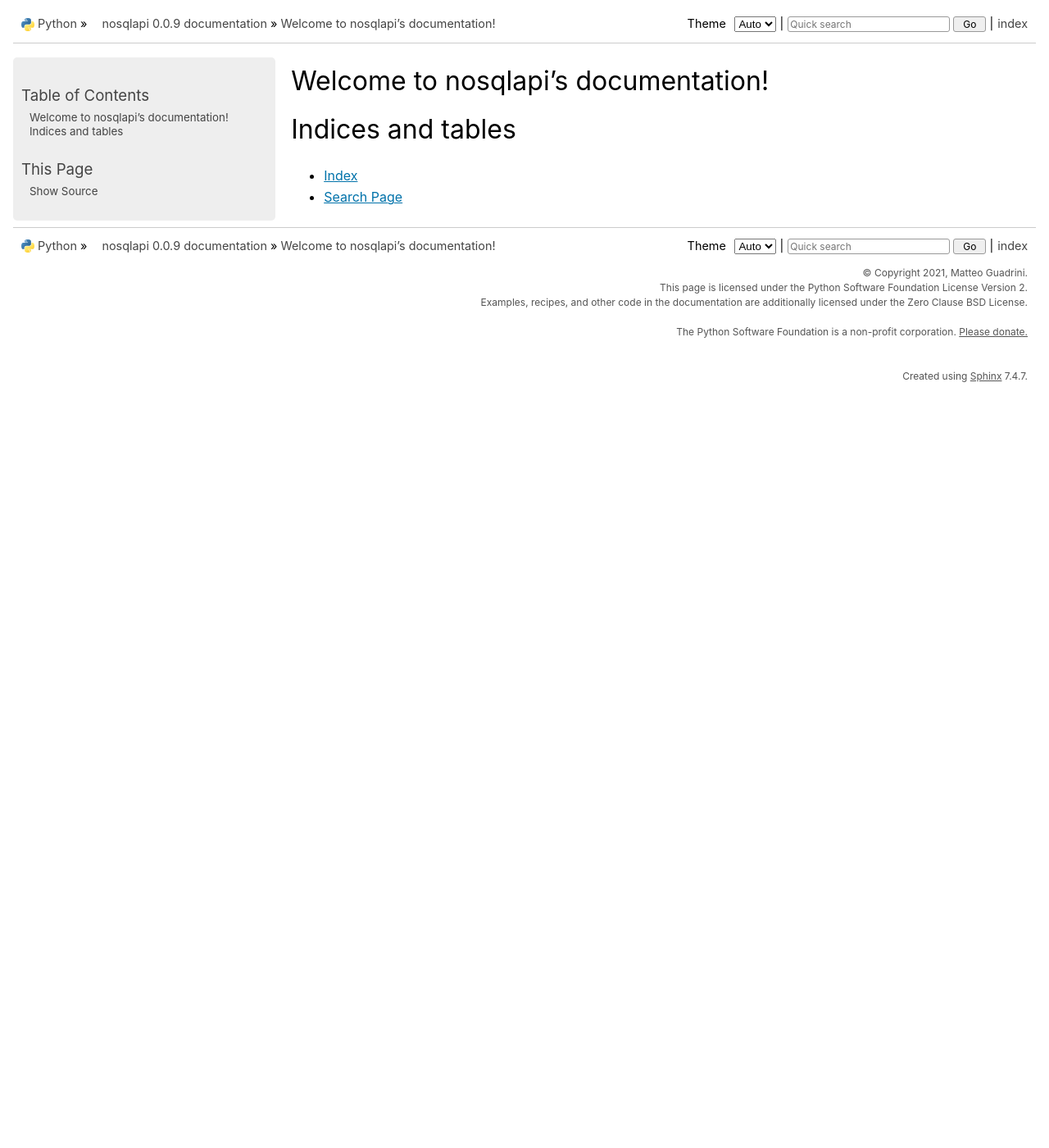
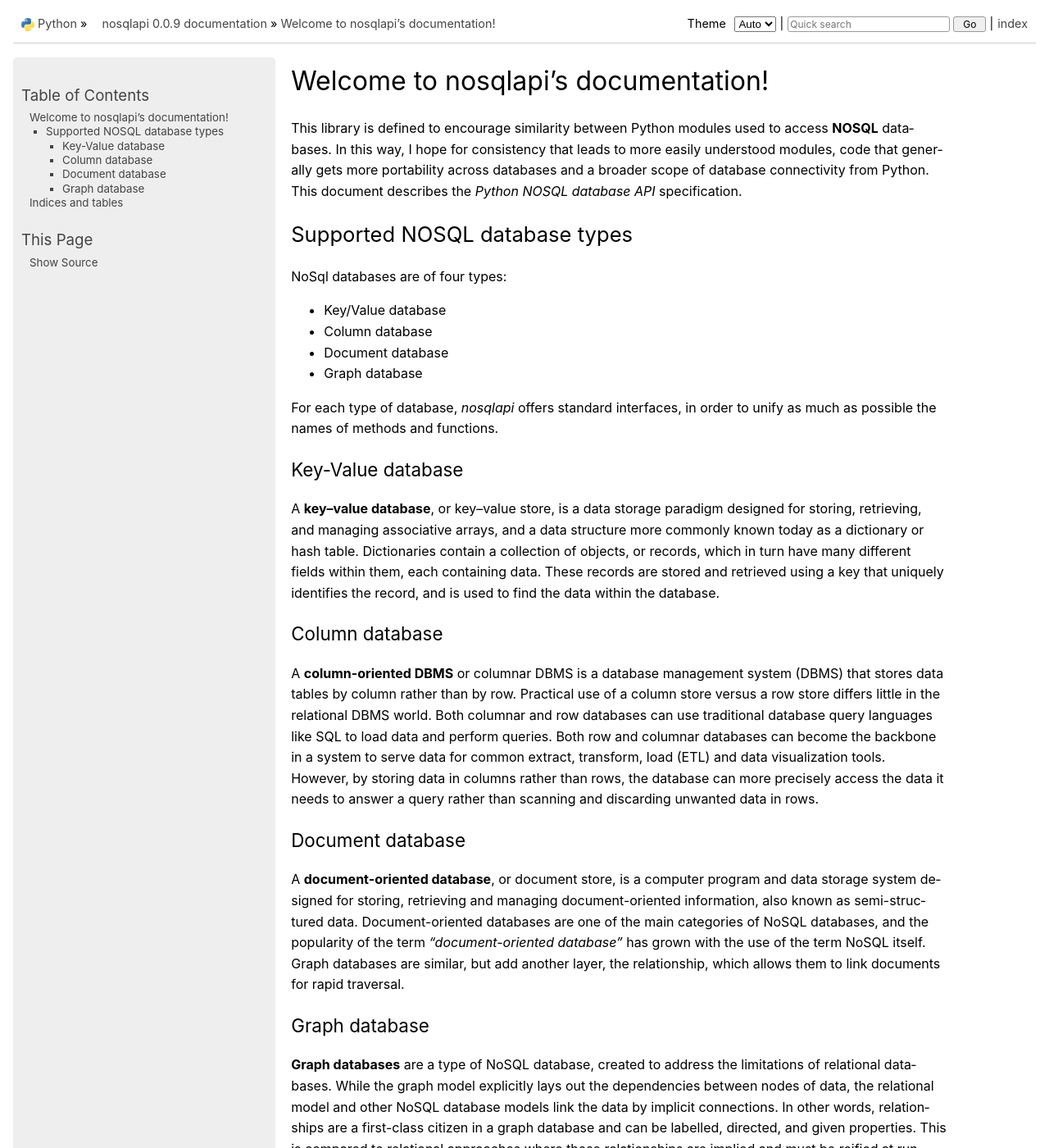
Before and after one commit to MatteoGuadrini/nosqlapi, a Sphinx documentation site: the page built from docs/source/index.rst, in a window 1280 px wide and 1400 px high. Shown: the whole window at 82% size. Built offline with Sphinx 7.4.7, drawn with Linux system fonts in a browser that asks for light colours; some of the changed text lies outside the part shown.

Commit message:
Added type of databases on index

```diff
--- a/docs/source/index.rst
+++ b/docs/source/index.rst
@@ -5,6 +5,63 @@
 
 Welcome to nosqlapi's documentation!
 ====================================
+
+This library is defined to encourage similarity between Python modules used to access **NOSQL** databases.
+In this way, I hope for consistency that leads to more easily understood modules,
+code that generally gets more portability across databases and a broader scope of database connectivity from Python.
+This document describes the *Python NOSQL database API* specification.
+
+Supported NOSQL database types
+******************************
+
+NoSql databases are of four types:
+
+- Key/Value database
+- Column database
+- Document database
+- Graph database
+
+For each type of database, *nosqlapi* offers standard interfaces, in order to unify as much as possible the names of methods and functions.
+
+
+Key-Value database
+------------------
+
+A **key–value database**, or key–value store, is a data storage paradigm designed for storing, retrieving,
+and managing associative arrays, and a data structure more commonly known today as a dictionary or hash table.
+Dictionaries contain a collection of objects, or records, which in turn have many different fields within them, each containing data.
+These records are stored and retrieved using a key that uniquely identifies the record, and is used to find the data within the database.
+
+Column database
+---------------
+
+A **column-oriented DBMS** or columnar DBMS is a database management system (DBMS) that stores data tables by column rather than by row.
+Practical use of a column store versus a row store differs little in the relational DBMS world.
+Both columnar and row databases can use traditional database query languages like SQL to load data and perform queries.
+Both row and columnar databases can become the backbone in a system to serve data for common extract, transform, load (ETL) and data visualization tools.
+However, by storing data in columns rather than rows, the database can more precisely access the data it needs to answer
+a query rather than scanning and discarding unwanted data in rows.
+
+Document database
+-----------------
+
+A **document-oriented database**, or document store, is a computer program and data storage system designed for storing,
+retrieving and managing document-oriented information, also known as semi-structured data.
+Document-oriented databases are one of the main categories of NoSQL databases, and the popularity of the term
+*"document-oriented database"* has grown with the use of the term NoSQL itself.
+Graph databases are similar, but add another layer, the relationship, which allows them to link documents for rapid traversal.
+
+Graph database
+--------------
+
+**Graph databases** are a type of NoSQL database, created to address the limitations of relational databases.
+While the graph model explicitly lays out the dependencies between nodes of data, the relational model and other NoSQL
+database models link the data by implicit connections. In other words, relationships are a first-class citizen in a
+graph database and can be labelled, directed, and given properties. This is compared to relational approaches where
+these relationships are implied and must be reified at run-time.
+Graph databases are similar to 1970s network model databases in that both represent general graphs,
+but network-model databases operate at a lower level of abstraction and lack easy traversal over a chain of edges.
+
 
 .. toctree::
    :maxdepth: 2
```
Also changed, not shown: other parts of docs/source/index.rst (+1 -0 lines).
